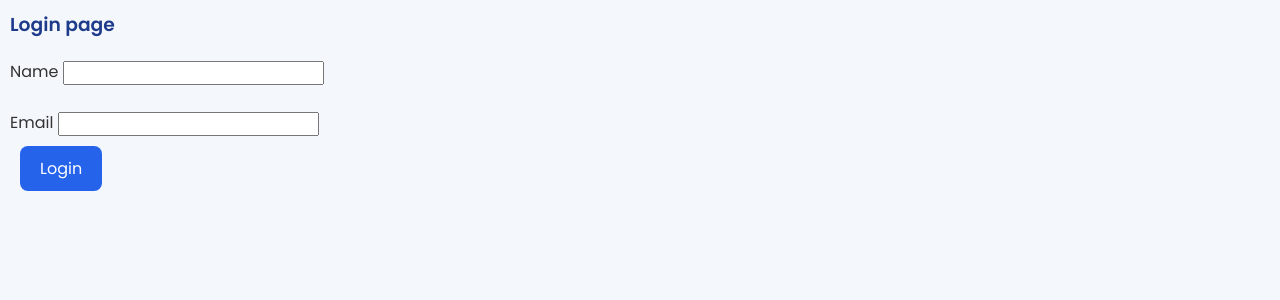
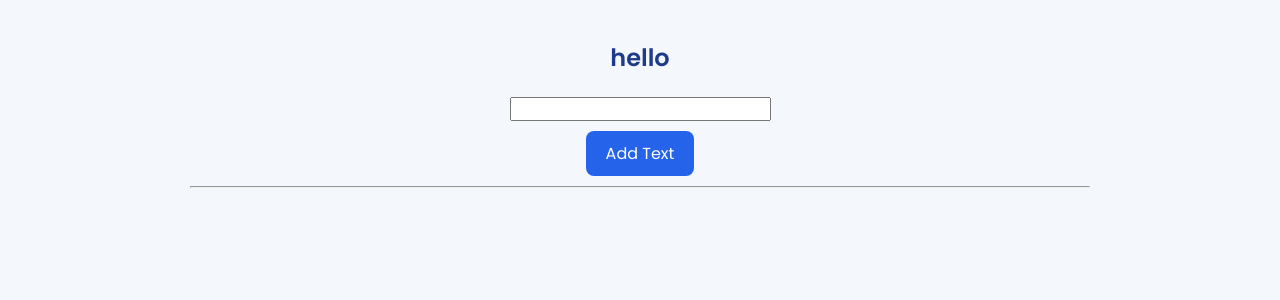
Before and after one commit to hodbesanjana06/React-Learning, a React (Vite) app: page / in a window 1280 px wide. Shown: the top 300 px of the page. Built offline with nearby package versions, Linux system fonts and the light colour scheme.

Commit message:
Day 14 : UseReducer Hook

```diff
--- a/src/App.jsx
+++ b/src/App.jsx
@@ -1,62 +1,13 @@
 import "./Days/Router/router.css";
-import { useState } from "react";
-import { Routes , Route } from "react-router-dom";
-import LoginForm from "./Days/Day13 - ContextAPI/LoginForm";
-import Home from "./Days/Day13 - ContextAPI/Home";
-import UserContext from "./Days/Day13 - ContextAPI/UserContext";
-import Profile from "./Days/Day13 - ContextAPI/Profile";
-import LoginContext from "./Days/Day13 - ContextAPI/LoginContext";
-
+import UseReducer from "./Days/Day14 - UseReducer/UseReducer";
+import Todo from "./Days/Day14 - UseReducer/Todo";
 function App(){
-
-  const [theme , setTheme] = useState("Light")
-  const [name , setName] = useState("")
-  const [email,setEmail] = useState("")
-  const [isLogin , setLogin] = useState(false)
   return(
     <>
-    {/* <UserContext.Provider value={{theme , setTheme}}>
-      <div style={{
-        // background : theme ==="Dark" ? "#1e1e1e" : "#ffffff",
-        // color : theme === "Dark" ? "#ffffff" : "#1e1e1e",
-        // minHeight: "100vh",
-        // transition : "0.3s ease"
-      }}>
-          <Home/>
-      </div>
-    </UserContext.Provider> */}
-
-
-    <LoginContext.Provider value={{ name , email , isLogin, setName , setEmail , setLogin}}>
-        <LoginForm/>
-      </LoginContext.Provider>
+        {/* <UseReducer/> */}
+        <Todo/>
     </>
   )
 }
 
 export default App;
-
-
-
-
-
-
-
-
-// <Navbar/>
-//         <hr />
-
-//         <Routes>
-
-//           <Route path='/' element={<Home/>} />
-//           <Route path='/contact' element={<Contact/>} />
-//           <Route path='/courses' element={<Courses/>} />
-//           <Route path='/c/:id' element={<CourseDetails/>} />
-
-//           <Route path='/about' element={<About/>}>
-//               <Route path='mission' element={<Mission/>}/>
-//               <Route path='team' element={<Team/>}/>
-//           </Route>
-//           <Route path='/contact' element={<Contact/>} />
-//           <Route path='*' element={<NotFound/>}/>
-//         </Routes>
--- /dev/null
+++ b/src/Days/Day14 - UseReducer/Todo.jsx
@@ -0,0 +1,48 @@
+import { useReducer, useState } from "react";
+
+function reducer(state , action){
+    if(action.type === "AddTodo"){
+        return [...state , {id : Date.now(),txt : action.payload}]
+    }
+    if(action.type === "deleteTodo"){
+        return state.filter((todo)=> todo.id !== action.payload)
+    }
+    return state
+
+}
+
+function Todo(){
+    const [txt , setTxt] = useState("")
+    const[todo , dispatch] = useReducer(reducer , [])
+
+    return(
+        <>
+            <div className="container">
+                <h2>hello</h2>
+
+                <input type="text" value={txt} onChange={(e)=> setTxt(e.target.value)}/> <br />
+                <button onClick={()=> dispatch({
+                    type : "AddTodo",
+                    payload : txt,
+                }) }>Add Text</button>
+                <hr />
+
+                {
+                    todo.map((e,index)=>(
+                        <>
+                            <h2 key={index}>{e.txt}</h2>
+                            <button onClick={()=>
+                                dispatch({
+                                    type : "deleteTodo",
+                                    payload : e.id
+                                })
+                            }>Delete</button>
+                        </>
+                    ))
+                }
+            </div>
+
+        </>
+    )
+}
+export default Todo;
--- /dev/null
+++ b/src/Days/Day14 - UseReducer/UseReducer.jsx
@@ -0,0 +1,59 @@
+import { act, useReducer } from "react";
+
+const initialState = {
+        name : "Sanjana",
+        age : 23,
+        course : "python"
+    }
+
+function reducer(state , action){
+    if(action.type === "namechange"){
+        return {...state , name : action.payload}
+    }
+    if(action.type === "changeAge"){
+        return {...state , age : state.age + 1}
+    }
+    if(action.type === "changecourse"){
+        return {...state , course : action.payload}
+    }
+    if(action.type === "Reset"){
+        return initialState
+    }
+    return state;
+}
+
+function UseReducer(){
+
+    const [student , dispatch] = useReducer(reducer ,initialState )
+    return(
+        <>
+           <h2>usereduce with object</h2>
+            <h3>
+                Name : {student.name} <br />
+                Age : {student.age} <br />
+                Course : {student.course}
+            </h3>
+
+            <button onClick={()=> dispatch({
+                type : "namechange",
+                payload : "disha"
+            })}>CHange name</button>
+
+            <button onClick={()=> dispatch({
+                type : "changeAge",
+
+            })}>Change Age </button>
+
+            <button onClick={()=> dispatch({
+                type : "changecourse",
+                payload : "React"
+            })}>Change Course</button>
+
+            <button onClick={()=> dispatch({
+                type : "Reset"
+            })}>Reset</button>
+
+        </>
+    )
+}
+export default UseReducer;
```
